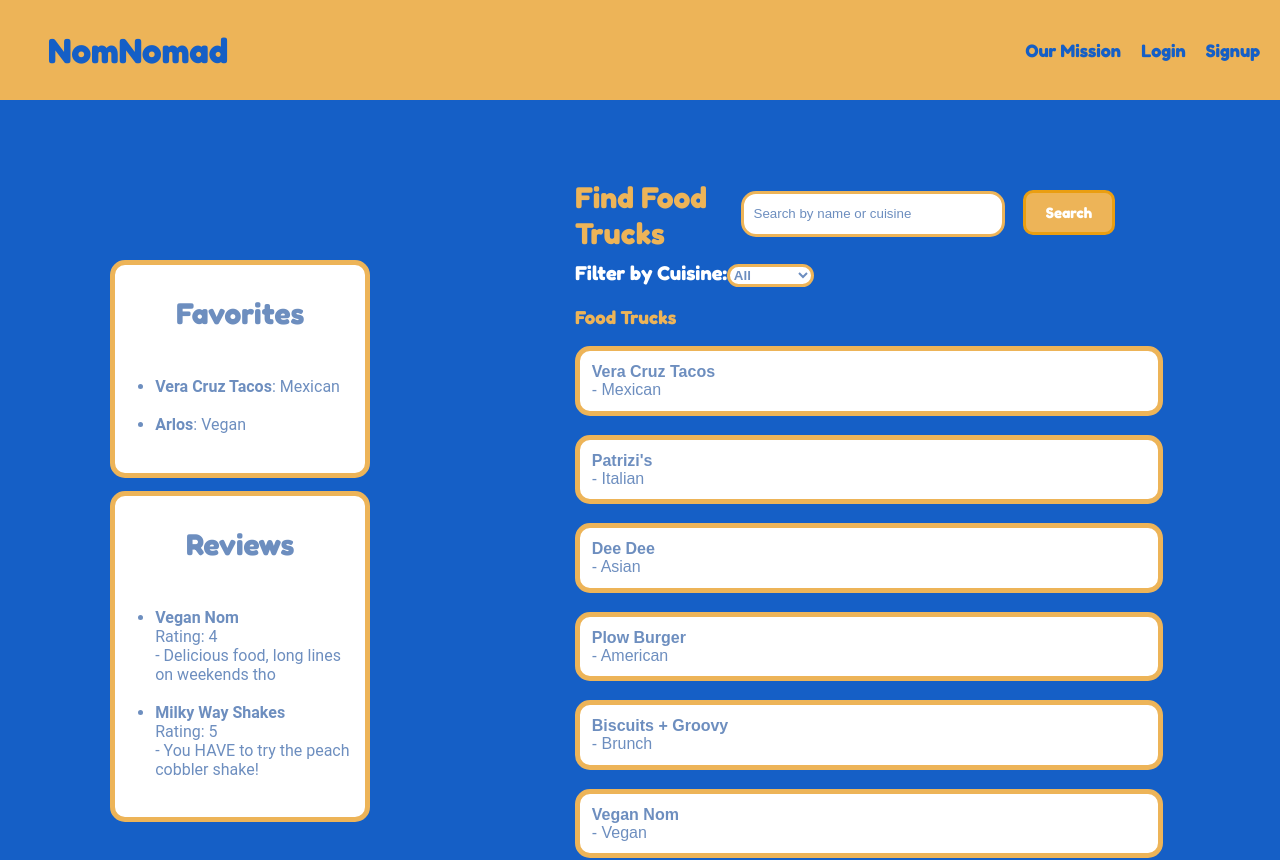
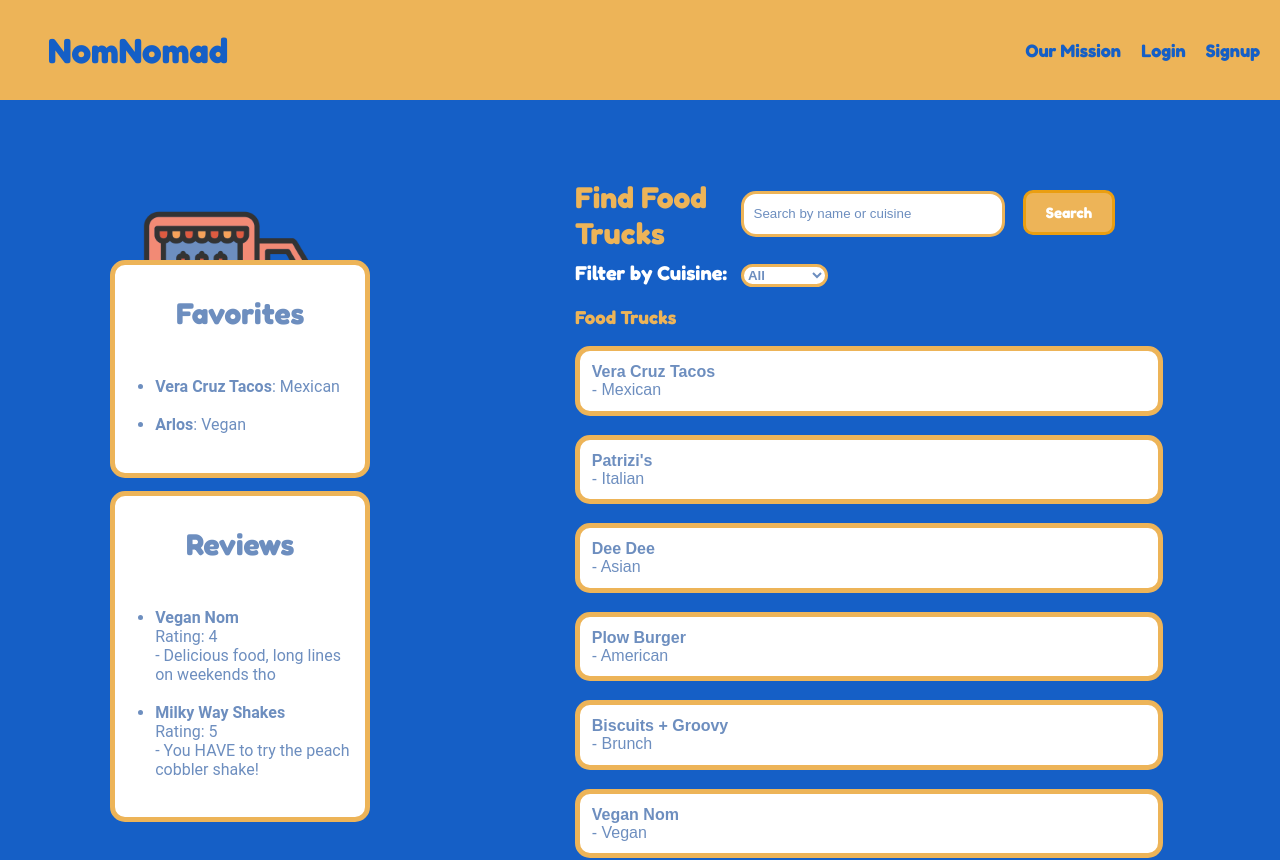
Before and after one commit to Volcomix13/03-Nom-Nomad, a React (Create React App) app in the folder client/: page /dashboard in a window 1280 px wide. Shown: the top 860 px of the page. Built offline with nearby package versions, Linux system fonts and the light colour scheme; a web font is replaced by a local one.

Commit message:
made filter selection in line with search bar. Also added food truck icon for visual interest on page

```diff
--- a/client/src/index.css
+++ b/client/src/index.css
@@ -378,6 +378,17 @@ input::placeholder {
 
 }
 
+#db-truck-logo {
+  width: 12rem;
+  height: 12rem;
+  background-image: url("../public/food-truck.png");
+  background-size: 100%;
+  position: absolute;
+  left: 10.5%;
+  bottom: 54%;
+  z-index: -1;
+}
+
 #favs-reviews {
   height: 89%;
 }
@@ -479,6 +490,10 @@ input::placeholder {
   font-size: 20px;
 }
 
+/* #filter-by option {
+  margin-left: 2%;
+} */
+
 #filter-by select {
   background-color: var(--white);
   color: var(--crystal);
@@ -486,6 +501,7 @@ input::placeholder {
   border: 3px solid var(--pear);
   border-radius: 15px;
   font-family: 'Unbounded', sans-serif;
+  margin-left: 2.35%;
 }
 
 /* search truck list */
--- a/client/src/pages/dashboard.js
+++ b/client/src/pages/dashboard.js
@@ -14,6 +14,7 @@ const Dashboard = () => {
 
     return (
         <div className="dashboard-container">
+            <div id="db-truck-logo"> </div>
             <div id="favs-reviews">
                 <div className="favorite-food-trucks" id="fav-trucks">
                 <h3>Favorites</h3>
```
